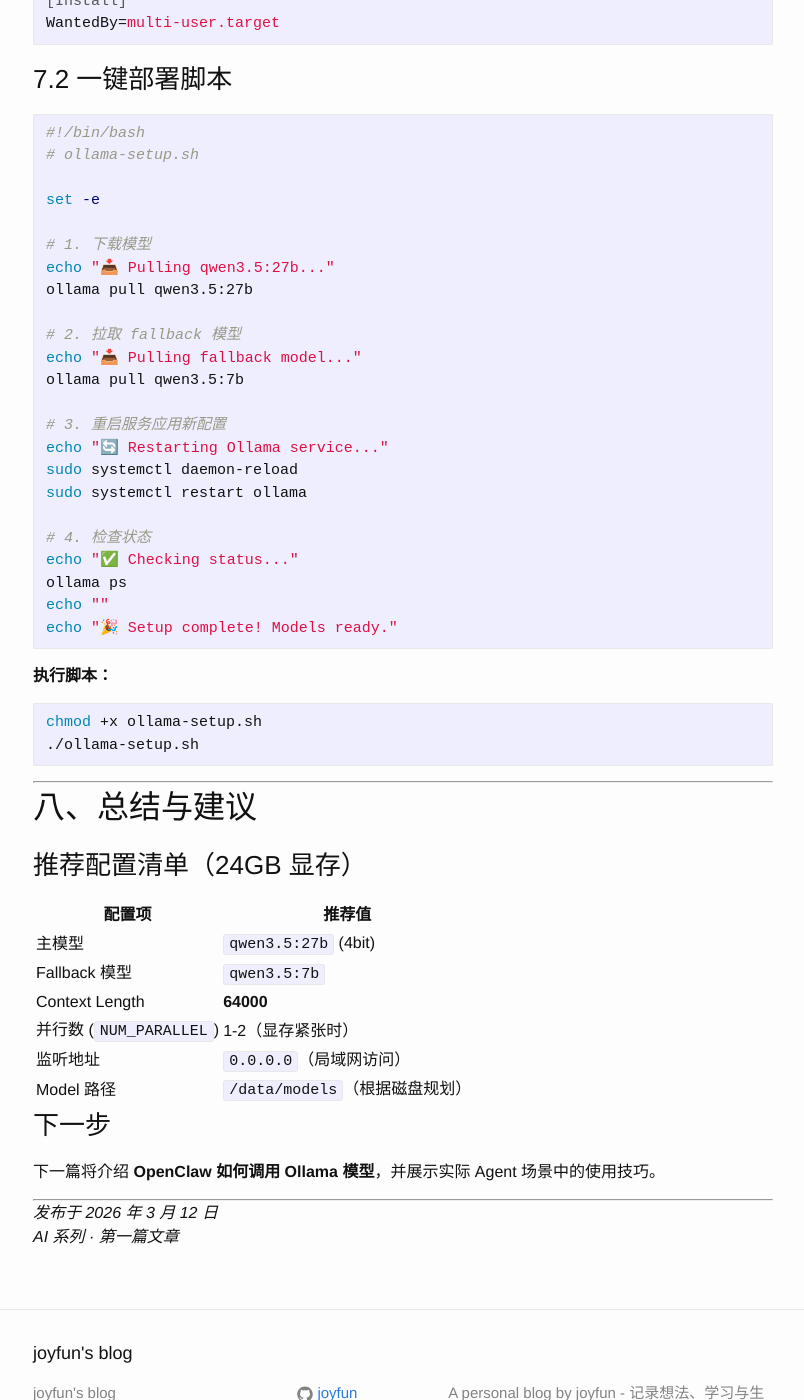
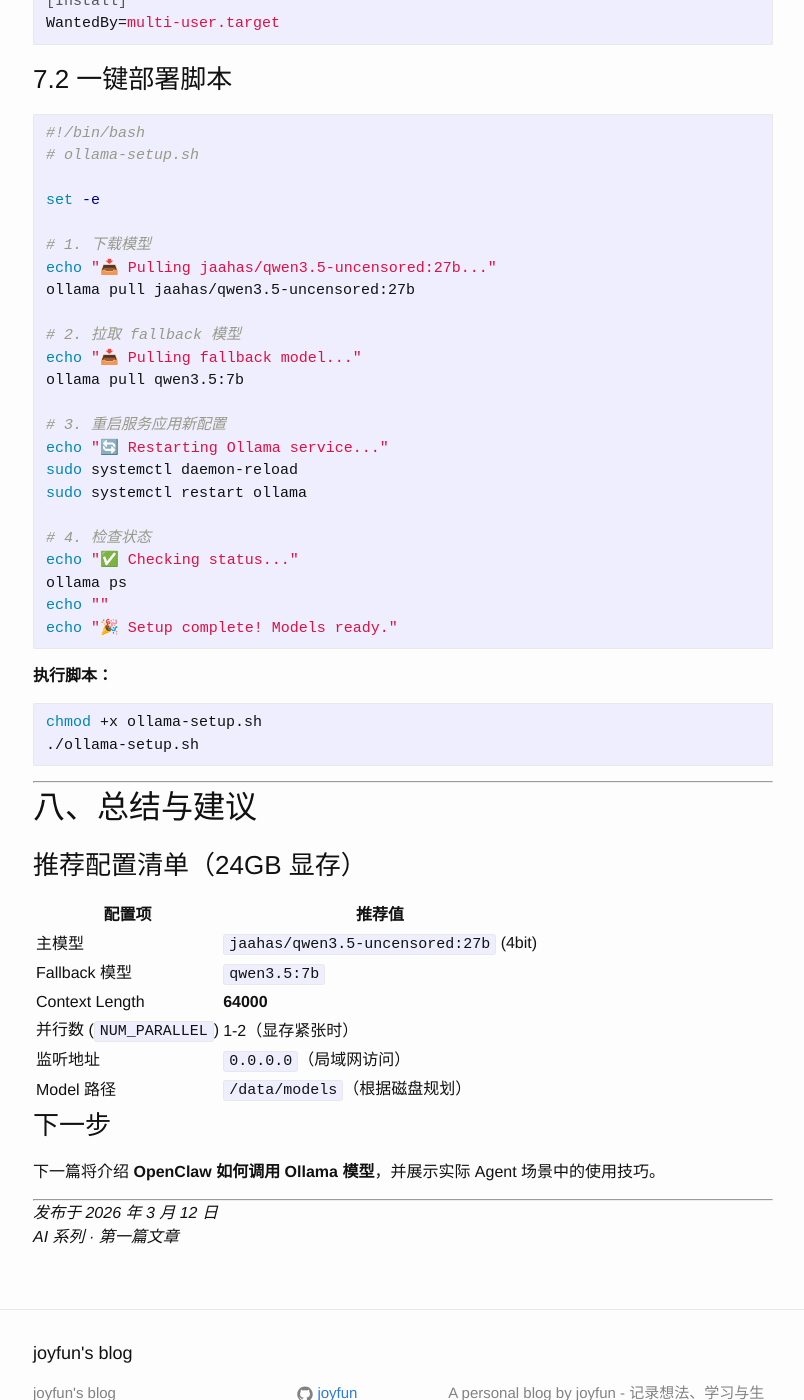
Before and after one commit to joyfun/joyfun.github.io, a Jekyll site: the page built from _posts/2026-03-12-ollama-guide.md, in a window 1280 px wide and 1400 px high, scrolled down 4716 px. Shown: the whole window, without its empty margins (237-1041 px from the left). Built offline with Jekyll 4.4.1, drawn with Linux system fonts in a browser that asks for light colours; some of the changed text lies outside the part shown.

Commit message:
更新：将 qwen3.5:27b 替换为 jaahas/qwen3.5-uncensored:27b

````diff
--- a/_posts/2026-03-12-ollama-guide.md
+++ b/_posts/2026-03-12-ollama-guide.md
@@ -21,7 +21,7 @@ AI 系列文章将记录我使用 **Ollama** 配合 **OpenClaw** 的探索与实
 
 ```bash
 # 加载 27B 参数的 4bit 量化模型
-ollama pull qwen3.5:27b
+ollama pull jaahas/qwen3.5-uncensored:27b
 ```
 
 **为什么是 27B？**
@@ -55,7 +55,7 @@ ollama pull llava           # 视觉任务fallback
 
 | 场景 | 主模型 | Fallback |
 |-----|--------|----------|
-| 复杂推理 | `qwen3.5:27b` | `qwen3.5:7b` |
+| 复杂推理 | `jaahas/qwen3.5-uncensored:27b` | `qwen3.5:7b` |
 | 快速问答 | `llama3.2:3b` | - |
 | 视觉任务 | `llava` | `bakLLaVA` |
 
@@ -107,7 +107,7 @@ sudo systemctl restart ollama
 
 ```bash
 # 查看当前上下文长度
-ollama run qwen3.5:27b "你当前的上下文窗口大小是多少？" --ctx-size 64000
+ollama run jaahas/qwen3.5-uncensored:27b "你当前的上下文窗口大小是多少？" --ctx-size 64000
 ```
 
 ---
@@ -248,8 +248,8 @@ WantedBy=multi-user.target
 set -e
 
 # 1. 下载模型
-echo "📥 Pulling qwen3.5:27b..."
-ollama pull qwen3.5:27b
+echo "📥 Pulling jaahas/qwen3.5-uncensored:27b..."
+ollama pull jaahas/qwen3.5-uncensored:27b
 
 # 2. 拉取 fallback 模型
 echo "📥 Pulling fallback model..."
@@ -282,7 +282,7 @@ chmod +x ollama-setup.sh
 
 | 配置项 | 推荐值 |
 |-------|--------|
-| 主模型 | `qwen3.5:27b` (4bit) |
+| 主模型 | `jaahas/qwen3.5-uncensored:27b` (4bit) |
 | Fallback 模型 | `qwen3.5:7b` |
 | Context Length | **64000** |
 | 并行数 (`NUM_PARALLEL`) | 1-2（显存紧张时） |
````
